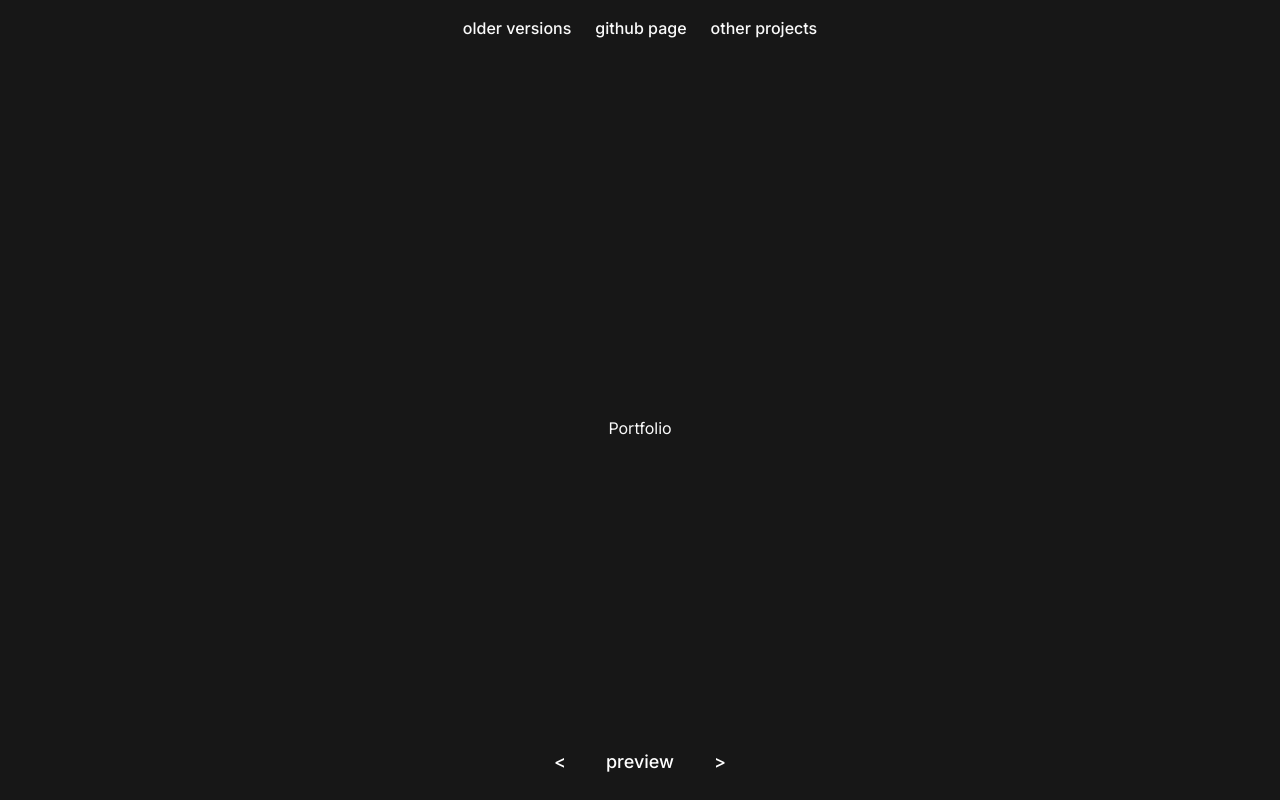
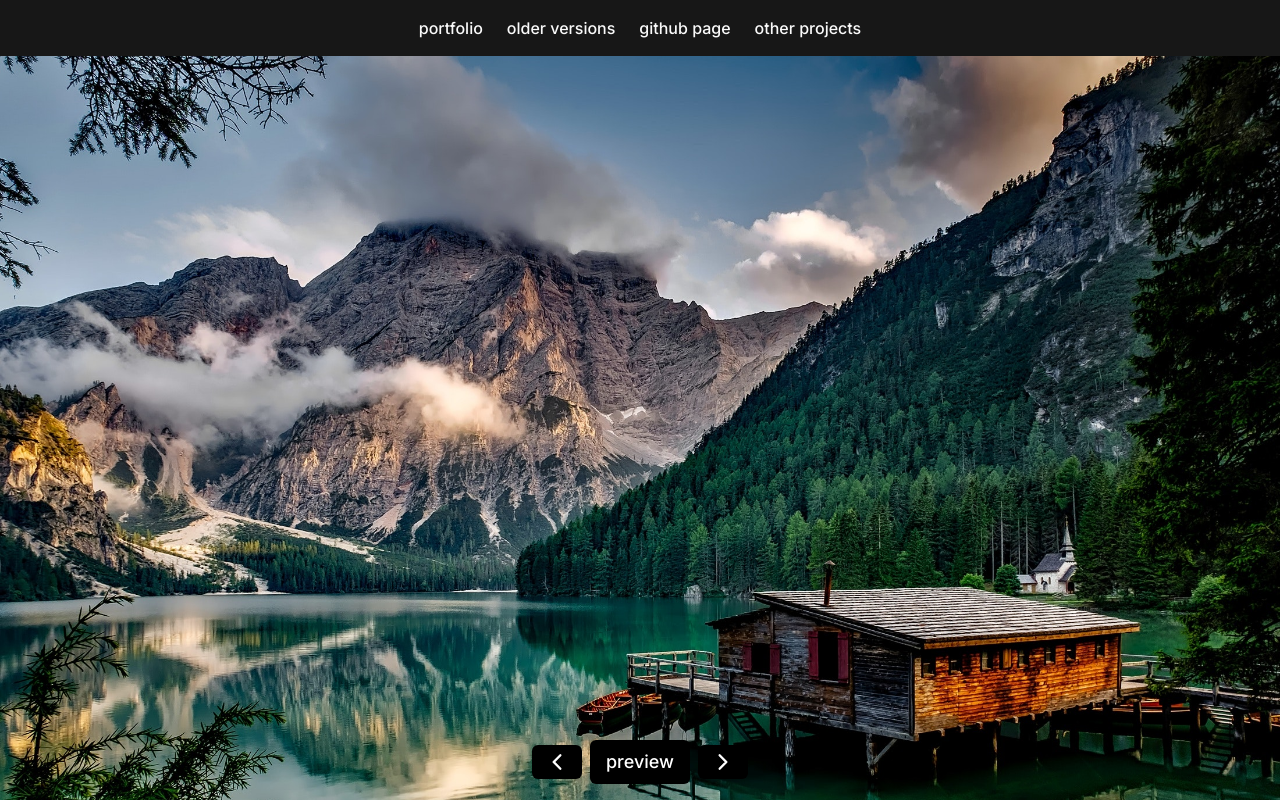
Before and after one commit to seesmof/portfolio, a Next.js app: page / in a window 1280 px wide. Built offline with nearby package versions, Linux system fonts and the light colour scheme.

Commit message:
update 6 files

```diff
--- a/app/layout.tsx
+++ b/app/layout.tsx
@@ -1,3 +1,4 @@
+import Navbar from "@/components/Navbar";
 import "./globals.css";
 import type { Metadata } from "next";
 import { Inter } from "next/font/google";
@@ -16,7 +17,14 @@ export default function RootLayout({
 }) {
   return (
     <html lang="en">
-      <body className={inter.className}>{children}</body>
+      <body className={inter.className}>
+        <main className="min-h-screen bg-neutral-900 flex flex-col text-neutral-50">
+          <div className="h-min sticky z-20 top-0 bg-inherit">
+            <Navbar />
+          </div>
+          {children}
+        </main>
+      </body>
     </html>
   );
 }
--- a/app/page.tsx
+++ b/app/page.tsx
@@ -3,39 +3,43 @@ import Navbar from "@/components/Navbar";
 import ProjectCard from "@/components/ProjectCard";
 import Projects from "@/components/projects";
 import { useState } from "react";
+import { BsChevronRight, BsChevronLeft } from "react-icons/bs";
 
 export default function Home() {
-  const ButtonStyles = `px-4 py-2 text-lg text-white font-medium`;
+  const ButtonStyles = `px-4 py-2 rounded-md bg-black text-lg text-white font-medium`;
   const [currentProject, setCurrentProject] = useState(0);
 
   return (
     <>
-      <div className="min-h-screen bg-neutral-900 flex flex-col text-neutral-50">
-        <div className="h-min sticky top-0 bg-inherit">
-          <Navbar />
-        </div>
       <ProjectCard project={Projects[currentProject]} />
-        <div className="flex flex-row gap-2 items-center justify-center fixed bottom-4 self-center">
+      <div className="flex z-20 flex-row gap-2 items-center justify-center fixed bottom-4 self-center">
         <button
           onClick={() => {
+            if (currentProject === 0) {
+              setCurrentProject(Projects.length - 1);
+            } else {
               setCurrentProject(currentProject - 1);
+            }
           }}
           className={ButtonStyles}
         >
-            &lt;
+          <BsChevronLeft className="stroke-1" />
         </button>
         <a href="https://github.com/seesmof" className={ButtonStyles}>
           preview
         </a>
         <button
           onClick={() => {
+            if (currentProject === Projects.length - 1) {
+              setCurrentProject(0);
+            } else {
               setCurrentProject(currentProject + 1);
+            }
           }}
           className={ButtonStyles}
         >
-            &gt;
+          <BsChevronRight className="stroke-1" />
         </button>
-        </div>
       </div>
     </>
   );
--- a/components/Navbar.tsx
+++ b/components/Navbar.tsx
@@ -8,11 +8,14 @@ const Navbar = () => {
     <>
       <div className="flex flex-row items-center justify-center gap-4 md:gap-6 p-4">
         <Link className={LinkStyles} href="/">
+          portfolio
+        </Link>
+        <Link className={LinkStyles} href="/">
           older versions
         </Link>
-        <Link className={LinkStyles} href="/">
+        <a className={LinkStyles} href="https://github.com/seesmof">
           github page
-        </Link>
+        </a>
         <Link className={LinkStyles} href="/">
           other projects
         </Link>
--- a/components/ProjectCard.tsx
+++ b/components/ProjectCard.tsx
@@ -8,8 +8,17 @@ interface Props {
 const ProjectCard: React.FC<Props> = ({ project }) => {
   return (
     <>
-      <div className="flex flex-1 w-full items-center justify-center">
-        {project.name}
+      <div className="flex flex-1 w-full items-center  justify-center relative">
+        <img
+          // src={`/projects/${project.image}`}
+          src={`/${project.image}`}
+          className="absolute inset-0 w-full h-full object-cover group"
+          alt=""
+        />
+        <div className="group-hover:block hidden bg-black backdrop-brightness-50 inset-0 absolute"></div>
+        <h2 className="group-hover:block hidden absolute self-center font-bold text-3xl">
+          {project.name}
+        </h2>
       </div>
     </>
   );
--- a/components/projects.ts
+++ b/components/projects.ts
@@ -3,12 +3,12 @@ const Projects: IProject[] = [
   {
     name: "Portfolio",
     previewLink: "https://portfolio-portfolio.vercel.app/",
-    picture: "/portfolio.png",
+    image: "placeholder.jpg",
   },
   {
     name: "Something Else",
     previewLink: "https://portfolio-portfolio.vercel.app/",
-    picture: "/portfolio.png",
+    image: "placeholder.jpg",
   },
 ];
 
--- a/components/types/main.ts
+++ b/components/types/main.ts
@@ -1,5 +1,5 @@
 export interface IProject {
   name: string;
   previewLink: string;
-  picture: string;
+  image: string;
 }
```
Also changed, not shown: public/placeholder.jpg (added). Lines whose indentation alone changed are shown as unchanged.
